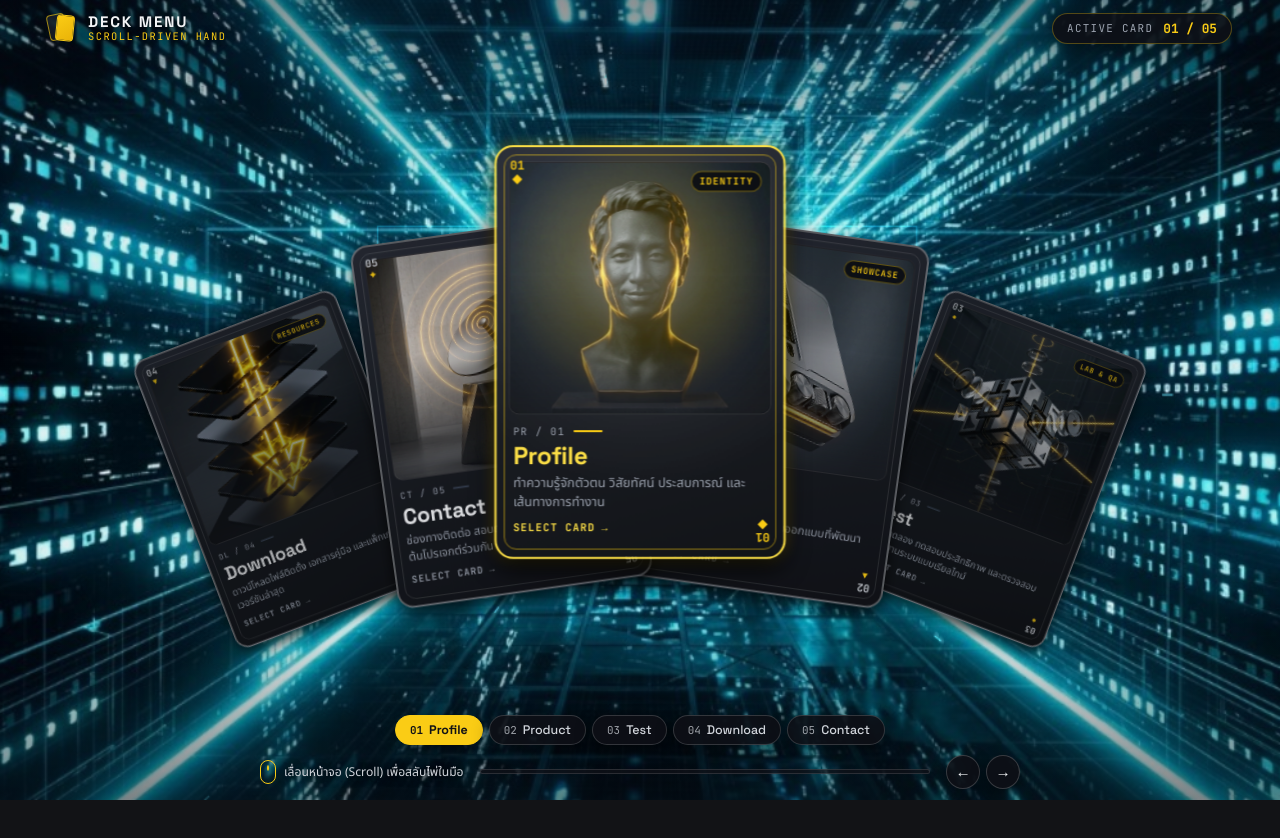
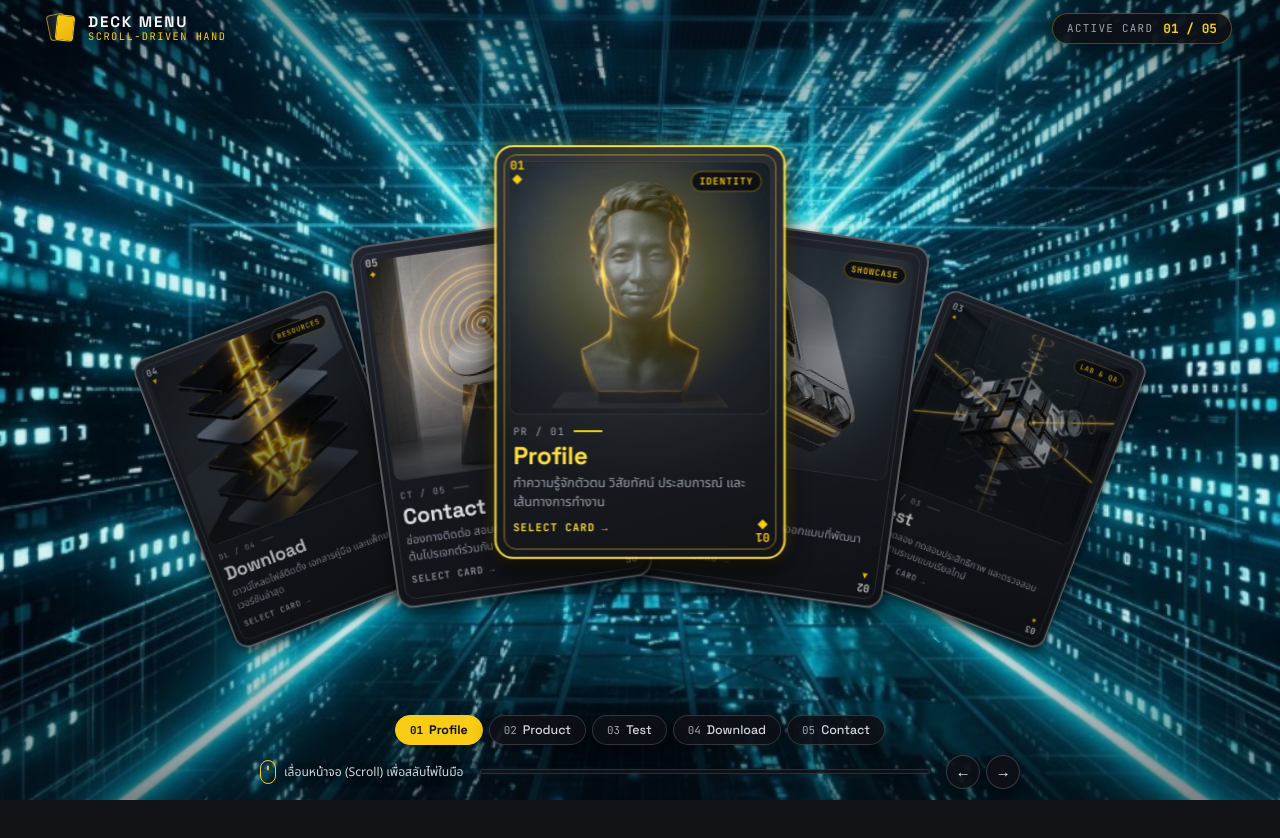
Before and after one commit to neoitti/WebBiGFaTheR, a plain HTML site: page index.html in a window 1280 px wide. Shown: the top 838 px of the page. Drawn offline with Linux system fonts and the light colour scheme.

Commit message:
Remove top/bottom overlapping border lines and increase background overscan

```diff
--- a/index.html
+++ b/index.html
@@ -5,7 +5,7 @@
   <meta name="viewport" content="width=device-width, initial-scale=1.0" />
   <title>Card Hand Menu — Scroll-Driven Deck</title>
   <link rel="stylesheet" href="fonts/fonts.css" />
-  <link rel="stylesheet" href="styles.css?v=4" />
+  <link rel="stylesheet" href="styles.css?v=5" />
 </head>
 <body>
   <!-- Scrollable height track that drives the scroll-driven card hand -->
@@ -333,6 +333,6 @@
     </div>
   </div>
 
-  <script src="script.js?v=4"></script>
+  <script src="script.js?v=5"></script>
 </body>
 </html>
--- a/script.js
+++ b/script.js
@@ -205,15 +205,15 @@
     const imgH = bgImg.naturalHeight;
     const coverScale = Math.max(canvasW / imgW, canvasH / imgH);
 
-    // Smooth single-image breathing zoom & gentle camera float (zero overlapping copies)
+    // Smooth single-image breathing zoom & gentle camera float (1.08x overscan prevents top/bottom edge reveal)
     const breath = 0.5 - 0.5 * Math.cos(tunnelClock * Math.PI * 2);
-    const scale = coverScale * (1.03 + 0.11 * breath);
-    const swayX = Math.sin(tunnelClock * Math.PI * 2) * (canvasW * 0.012);
-    const swayY = Math.sin(tunnelClock * Math.PI * 4) * (canvasH * 0.008);
-    const rot = Math.sin(tunnelClock * Math.PI * 2) * 0.008;
+    const scale = coverScale * (1.08 + 0.1 * breath);
+    const swayX = Math.sin(tunnelClock * Math.PI * 2) * (canvasW * 0.01);
+    const swayY = Math.sin(tunnelClock * Math.PI * 4) * (canvasH * 0.006);
+    const rot = Math.sin(tunnelClock * Math.PI * 2) * 0.006;
 
-    const cx = canvasW * 0.5 + swayX + currentBgX * 0.5;
-    const cy = canvasH * 0.5 + swayY + currentBgY * 0.5;
+    const cx = canvasW * 0.5 + swayX + currentBgX * 0.45;
+    const cy = canvasH * 0.5 + swayY + currentBgY * 0.45;
     const dw = imgW * scale;
     const dh = imgH * scale;
 
@@ -223,31 +223,16 @@
     ctx.drawImage(bgImg, -dw * 0.5, -dh * 0.5, dw, dh);
     ctx.restore();
 
-    // Smooth additive perspective frames + subtle data sparks gliding forward
+    // Subtle radial data sparks gliding smoothly forward (no hard top/bottom rectangle lines)
     ctx.save();
     ctx.globalCompositeOperation = "lighter";
-
-    const frameWBase = canvasW * 0.92;
-    const frameHBase = canvasH * 0.92;
-    ctx.lineWidth = 1.4;
-    for (let i = 0; i < 3; i++) {
-      const fp = (i / 3 + tunnelClock * 1.45) % 1;
-      const fScale = 0.09 * Math.pow(14, fp);
-      const fOp = smoothstep(0.03, 0.25, fp) * (1 - smoothstep(0.72, 1.0, fp)) * 0.26;
-      if (fOp <= 0.005) continue;
-
-      const fw = frameWBase * fScale;
-      const fh = frameHBase * fScale;
-      ctx.strokeStyle = `rgba(56, 226, 255, ${fOp.toFixed(3)})`;
-      ctx.strokeRect(cx - fw * 0.5, cy - fh * 0.5, fw, fh);
-    }
 
     const maxRadius = Math.hypot(canvasW, canvasH) * 0.58;
     for (let i = 0; i < TUNNEL_SPARKS.length; i++) {
       const s = TUNNEL_SPARKS[i];
       const sp = (s.phase + tunnelClock * 1.8) % 1;
       const dist = 16 + Math.pow(sp, 2.1) * maxRadius;
-      const sOp = smoothstep(0.05, 0.28, sp) * (1 - smoothstep(0.76, 1.0, sp)) * 0.45;
+      const sOp = smoothstep(0.05, 0.28, sp) * (1 - smoothstep(0.76, 1.0, sp)) * 0.42;
       if (sOp <= 0.01) continue;
 
       const sx = cx + s.cos * dist;
```
